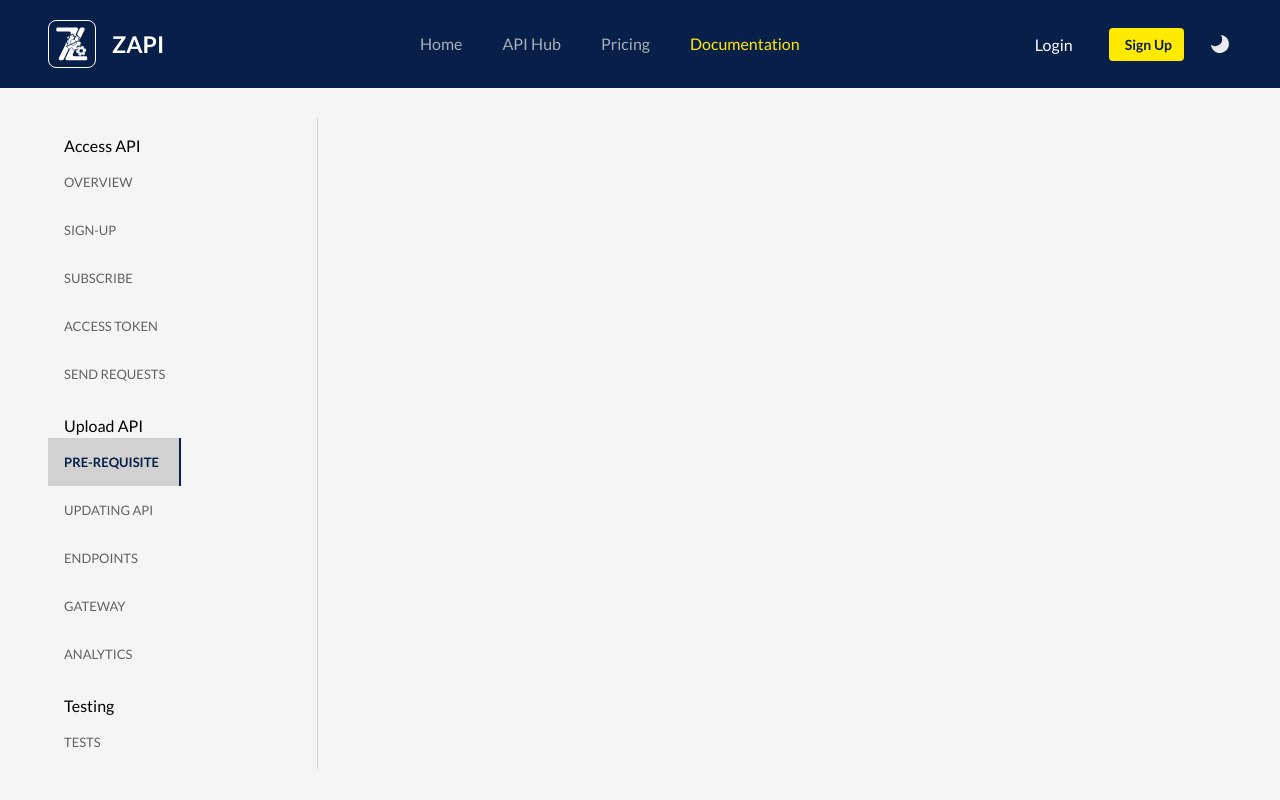
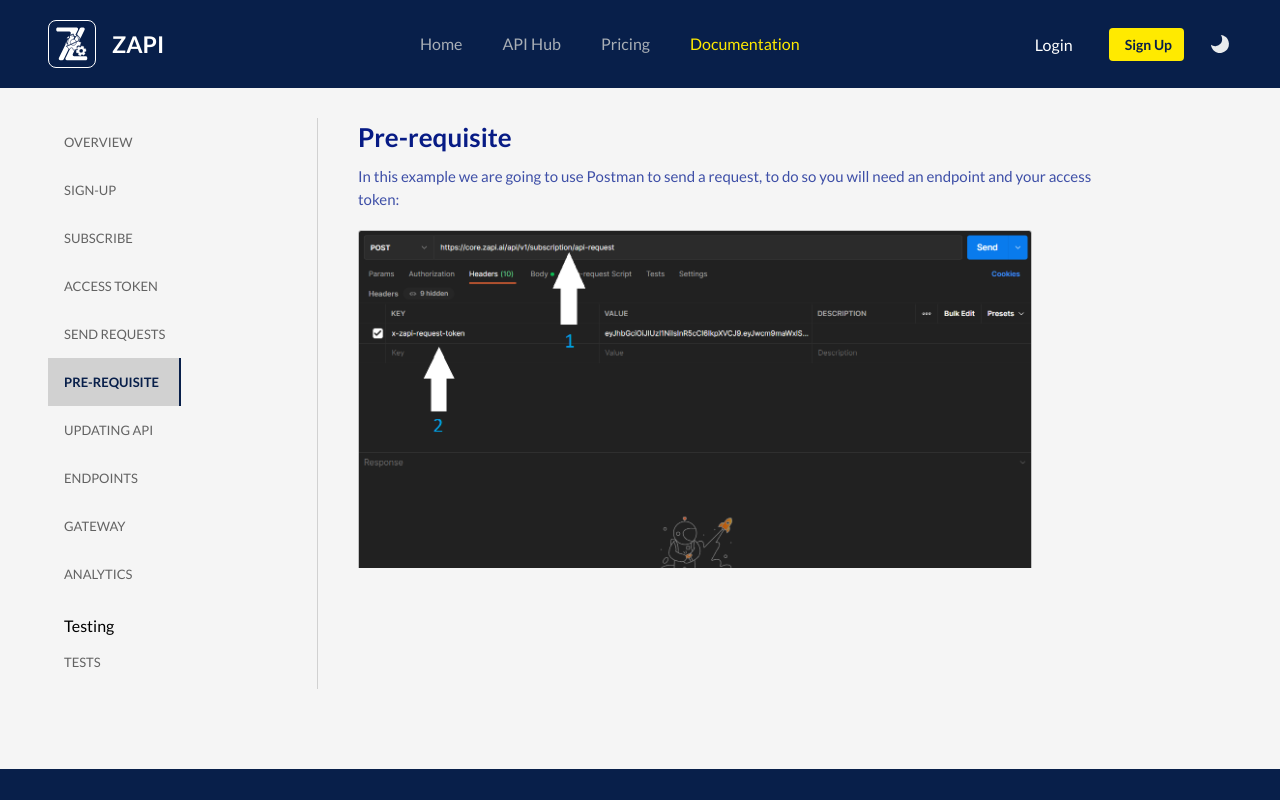
Before and after one commit to Zummit-Africa-Inc/Zapi-FE-v2, a React (Vite) app: page /documentation in a window 1280 px wide. Both pictures are taken after a click on the tab "PRE-REQUISITE". Shown: the top 800 px of the page. Built offline with nearby package versions, Linux system fonts and the light colour scheme; no server answers; what aws-amplify would draw is missing.

Commit message:
change tab indexing

```diff
--- a/src/components/help/Help.tsx
+++ b/src/components/help/Help.tsx
@@ -102,9 +102,9 @@
                         orientation="vertical"
                         onChange={handleTabChange}
                     >
-                        <Typography component="h2" px={2} pt={2}>
+                        {/* <Typography component="h2" px={2} pt={2}>
                             Access API
-                        </Typography>
+                        </Typography> */}
                         <CustomTab
                             label="Overview"
                         />
@@ -124,9 +124,9 @@
                         <CustomTab
                             label="Send Requests"
                         />
-                            <Typography component="h2" px={2} pt={2}>
+                            {/* <Typography component="h2" px={2} pt={2}>
                             Upload API
-                        </Typography>
+                        </Typography> */}
                         <CustomTab
                             label="Pre-requisite"
                         />
@@ -331,6 +331,21 @@
                             />
 
                         </TabPanel>
+                        <TabPanel value={tab} index={5}>
+                            <Typography component="h2">Pre-requisite</Typography>
+
+                            <Typography component="p">
+                                In this example we are going to use Postman to send a request, to do so you will need an endpoint and your access token:
+                            </Typography>
+
+                            <Box
+                                component="img"
+                                alt="request"
+                                src={request}
+                            />
+
+                        </TabPanel>
+
 
                     </Box>
                 </Box>
```
